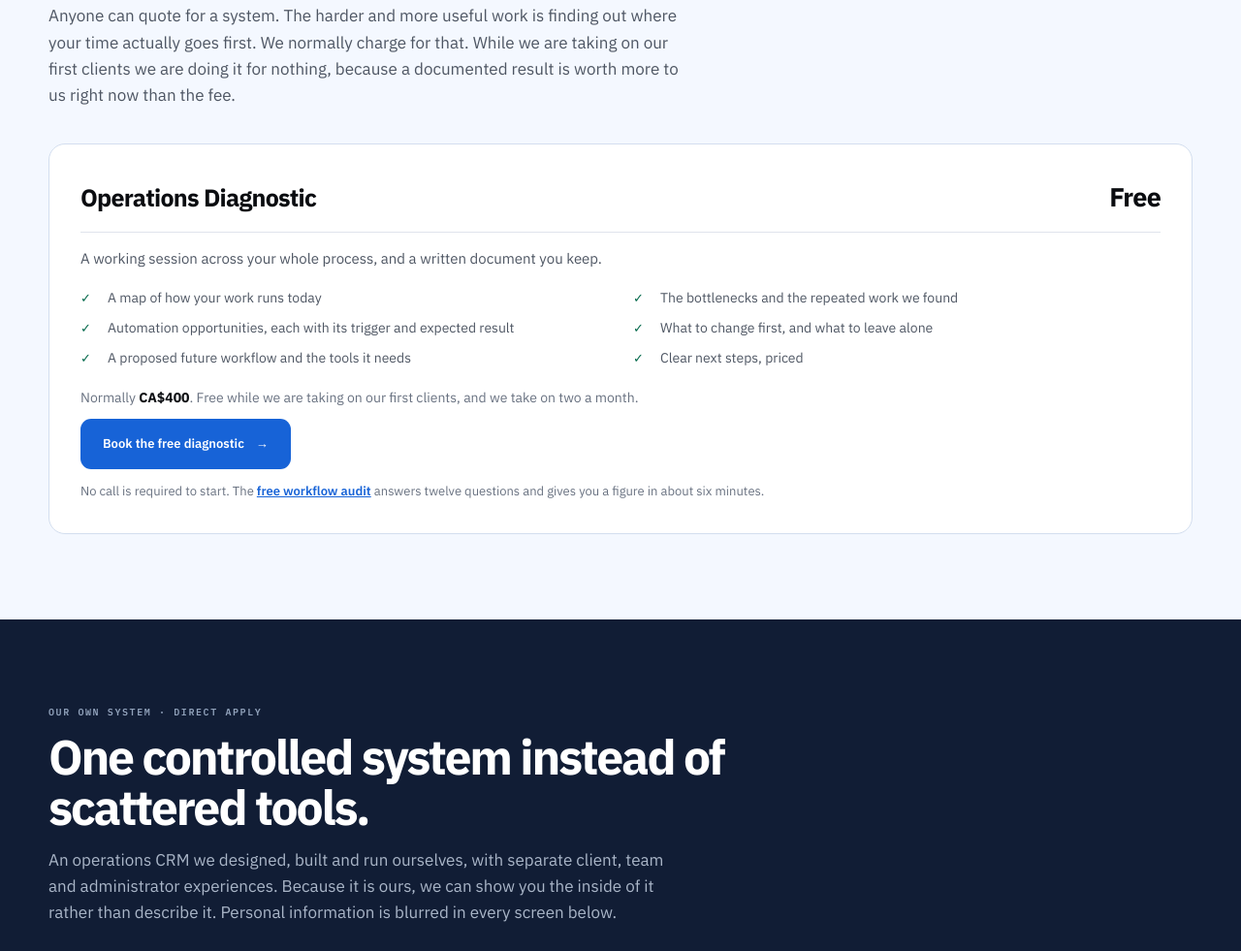
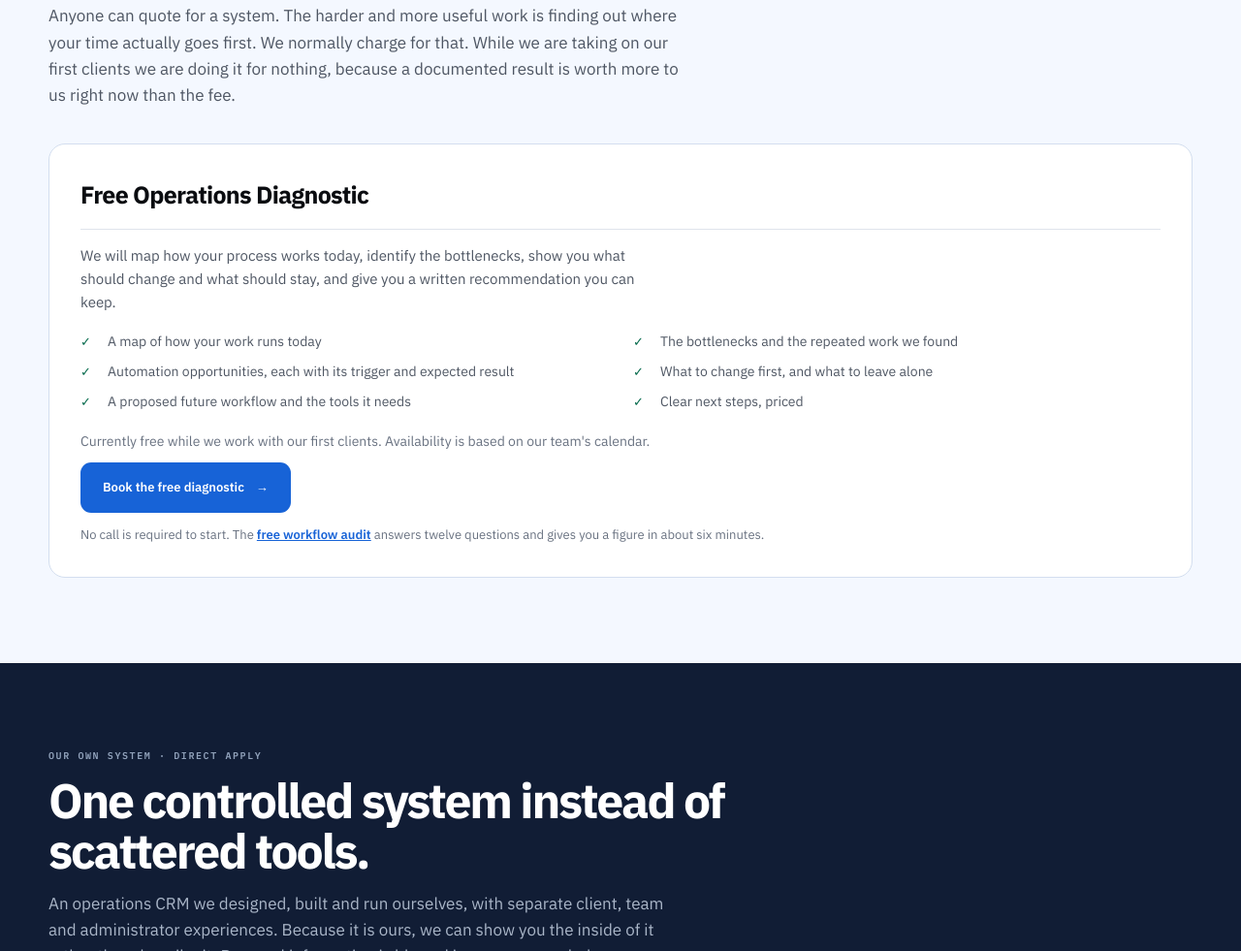
Before and after one commit to tobaina/tobi-portfolio, a plain HTML site: page index.html in a window 1280 px wide. Shown: the part 2735-3716 px from the top of the page at 97% size. Drawn offline with Linux system fonts and the light colour scheme.

Commit message:
Approved wording for the diagnostic offer
Heading, lead and terms replaced with the wording supplied by the owner. The heading now carries the price, so the separate "Free" badge beside it was removed: showing the word twice in one row read as a mistake rather than as emphasis.

Two things the new wording drops, both previously pinned by tests and warning comments, recorded here rather than left for a future reader to wonder about:

- "Normally CA$400" is gone. It was the anchor that stopped free reading as a sales call. The figure no longer appears anywhere on the site, including the structured data, which was updated in the same edit. A price that survives in one place and not the other is worse than neither, so the test now pins its absence.
- "we take on two a month" is gone, replaced by availability being based on the team's calendar. The test that defended it now defends the property instead: the limit is stated as a fact about us, never as pressure on the reader. A second check fails on countdown or "only N left" language.

The reason it is free is still stated, which is the part that must not go.

One change nobody asked for: .offer-lead was given max-width 64ch. The new sentence is three times longer than the one it replaced and ran about 110 characters to the line across the widest card on the page. 64ch is what the hero and section copy already use.

457 checks pass here, plus 17 regression, 81 API, 39 scoring, 21 audit page.

Co-Authored-By: Claude Opus 5 <noreply@anthropic.com>
Claude-Session: https://claude.ai/code/session_01SyBvLBKE8Q9JDXR1GZoJdP

```diff
--- a/index.html
+++ b/index.html
@@ -91,7 +91,7 @@
             "itemOffered": {
               "@type": "Service",
               "name": "Operations Diagnostic",
-              "description": "A working session across your whole process and a written document you keep. Normally CA$400 and free while we are taking on our first clients."
+              "description": "We map how your process works today, identify the bottlenecks, show you what should change and what should stay, and give you a written recommendation you can keep. Currently free while we work with our first clients."
             }
           },
           {
@@ -398,11 +398,14 @@
 
       <div class="offer-grid">
         <div class="offer-card">
+          <!-- The heading states the price, so the separate price badge that
+               used to sit on the right has gone. Carrying "Free" twice, once
+               in the heading and once beside it, read as a mistake rather
+               than as emphasis. -->
           <div class="offer-head">
-            <h3>Operations Diagnostic</h3>
-            <strong>Free</strong>
+            <h3>Free Operations Diagnostic</h3>
           </div>
-          <p class="offer-lead">A working session across your whole process, and a written document you keep.</p>
+          <p class="offer-lead">We will map how your process works today, identify the bottlenecks, show you what should change and what should stay, and give you a written recommendation you can keep.</p>
           <ul class="offer-list">
             <li><i aria-hidden="true">&#10003;</i><span>A map of how your work runs today</span></li>
             <li><i aria-hidden="true">&#10003;</i><span>The bottlenecks and the repeated work we found</span></li>
@@ -413,11 +416,18 @@
           </ul>
           <!-- ⚠️  FREE, AND THE REASON IS STATED. A price of nothing with no
                reason attached reads as a sales call, which is the one thing
-               this section exists to say it is not. Naming what it normally
-               costs is the anchor, and naming why it is free right now is the
-               honesty. Both have to stay or the offer loses its meaning.
-               "Two a month" is true: there are two of us. -->
-          <p class="offer-terms">Normally <b>CA$400</b>. Free while we are taking on our first clients, and we take on two a month.</p>
+               this section exists to say it is not. The reason has to stay.
+
+               WHAT CHANGED, 3 October: this line used to read "Normally
+               CA$400 ... and we take on two a month". Both the anchor and the
+               count were removed on the owner's instruction, and this is the
+               approved wording. Do not restore CA$400 here from an older
+               copy of the page or from the structured data: the figure no
+               longer appears anywhere on the site, and a price that appears
+               in one place and not the other is worse than neither. If the
+               anchor is ever wanted back it goes back in both places at once,
+               and tests/run.js pins that. -->
+          <p class="offer-terms">Currently free while we work with our first clients. Availability is based on our team's calendar.</p>
           <a class="button primary" href="#contact" data-need="diagnostic" data-track="offer_diagnostic">Book the free diagnostic <span class="arrow" aria-hidden="true">&rarr;</span></a>
           <p class="offer-alt">No call is required to start. The <a href="/audit" data-track="offer_audit">free workflow audit</a> answers twelve questions and gives you a figure in about six minutes.</p>
         </div>
--- a/styles.css
+++ b/styles.css
@@ -630,7 +630,11 @@ section { padding: 88px 0; }
 }
 .offer-head h3 { margin: 0; font-size: 25px; letter-spacing: -.03em; }
 .offer-head strong { font-size: 27px; font-variant-numeric: tabular-nums; letter-spacing: -.03em; }
-.offer-lead { margin: 15px 0 18px; color: var(--body); font-size: 15px; }
+/* The lead runs the full width of the card, which is the widest column on
+   the page. Left alone it set about 110 characters to the line, well past
+   the point where the eye loses its place returning to the left edge. 64ch
+   matches what the section copy and the hero already use. */
+.offer-lead { margin: 15px 0 18px; color: var(--body); font-size: 15px; max-width: 64ch; }
 .offer-list { display: grid; grid-template-columns: 1fr 1fr; gap: 9px 26px; margin: 0 0 18px; padding: 0; list-style: none; }
 .offer-list li { display: grid; grid-template-columns: 19px 1fr; gap: 9px; align-items: start; }
 .offer-list i {
```
